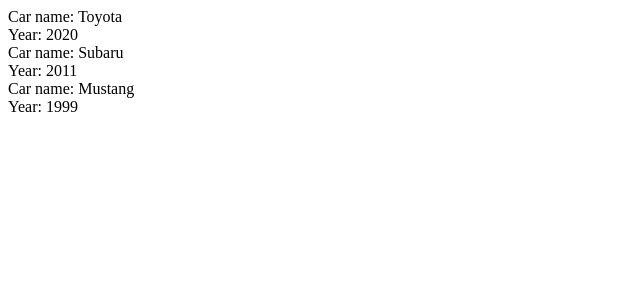
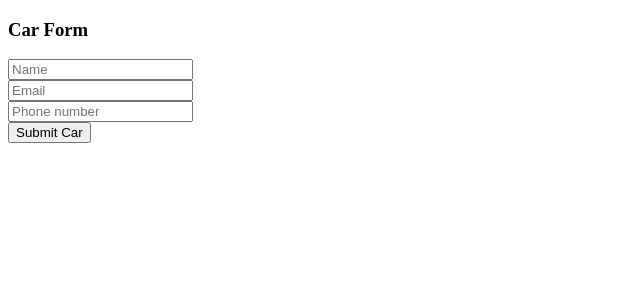
Before and after one commit to otto-laitinen/gas-tracker, a React (Create React App) app: page / in a window 1280 px wide. Shown: the top 300 px of the page, without its empty margins (0-640 px from the left). Built offline with nearby package versions, Linux system fonts and the light colour scheme.

Commit message:
Form update

```diff
--- a/src/App.js
+++ b/src/App.js
@@ -1,19 +1,19 @@
 import React, { useState } from 'react'
-import Car from './components/Car'
+import Form from './Form'
 
 function App() {
   // Example list. Instead of a hard coded list like this, we want to add objects to this list by submitting the form:
-  const [allCars, seAllCars] = useState([{name:"Toyota", year:"2020"}, {name:"Subaru", year:"2011"}, {name:"Mustang", year:"1999"}])
+  //const [allCars, seAllCars] = useState([{name:"Toyota", year:"2020"}, {name:"Subaru", year:"2011"}, {name:"Mustang", year:"1999"}])
 
-  const allCarComponents = allCars.map((car) => (
-  <Car
-  name={car.name}
-  year={car.year}
-  />))
+  //const allCarComponents = allCars.map((car) => (
+ // <Car
+  //name={car.name}
+  //year={car.year}
+  // />))
 
   return (
     <div>
-      {allCarComponents}
+    <Form/>
     </div>
   );
 }
--- a/src/Form.js
+++ b/src/Form.js
@@ -2,55 +2,66 @@
 import { ReactDOM } from "react-dom";
 
 export default function CarForm() {
-    const [inputs, setInputs] = useState({});
+
+    const [carInfo, setCarInfo] = useState({
+        name:"",
+        email:"",
+        phonenumber:"",
+    });
 
     const handleChange = (event) => {
-        const name = event.target.name;
-        const value = event.target.value;
-        console.log(name, value)
-        setInputs(values => ({...values, [name]: value}))
+        setCarInfo({ ...carInfo, [event.target.name]: event.target.value})
     }
 
-    const submit = (event) => {
-        console.log("submitted")
+    const handleSubmit = (event) => {
+        //prevents the sbumit button from refresheing the page
         event.preventDefault();
-        console.log(inputs);
-    }
+        console.log(carInfo);
+        setCarInfo({ name: "", email: "", phonenumber: ""});
+    };
+
 
     return (
-        <form onSubmit={submit}>
-        <label> Car Brand:
-            <input
-            type="text"
-            name="carbrand"
-            value={inputs.carbrand || ""}
-            onChange={handleChange}
-            />
-            </label>
+        <div className="form-container">
+            <form onSubmit={handleSubmit}>
+                <div>
+                    <h3>Car Form</h3>
+                </div>
+                <div>
+                    <input
+                    type="text"
+                    name="name"
+                    placeholder="Name"
+                    value={carInfo.name}
+                    onChange={handleChange}
+                    />
+                </div>
+                <div>
+                <input
+                    type="email"
+                    name="email"
+                    placeholder="Email"
+                    value={carInfo.email}
+                    onChange={handleChange}
+                    />
+                </div>
+                <div>
+                <input
+                    type="number"
+                    name="phonenumber"
+                    placeholder="Phone number"
+                    value={carInfo.phonenumber}
+                    onChange={handleChange}
+                    />
+                </div>
+                <div>
+                    <button>Submit Car</button>
+                </div>
 
-        <label>  Quantity:
-            <input
-            type="number"
-            name="quantity"
-            value={inputs.quantity || ""}
-            onChange={handleChange}
-            />
-            </label>
+            </form>
+        </div>
+    );
+}
 
 
-        <label>  Price:
-            <input
-            type="number"
-            name=" price"
-            value={inputs.price || ""}
-            onChange={handleChange}
-            />
-            </label>
-
-            <input type="submit" />
-            </form>
-    )
-
-     }
-
 // ReactDOM.render(<CarForm />, document.getElementById('root'))
```
